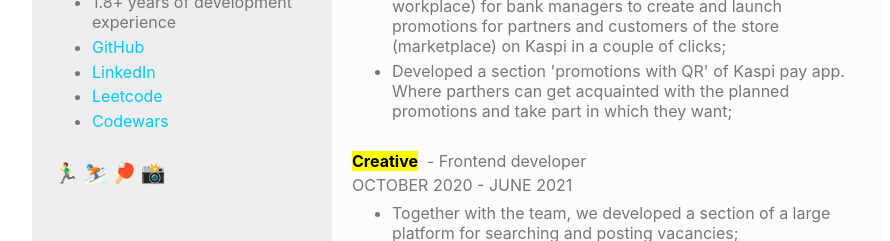
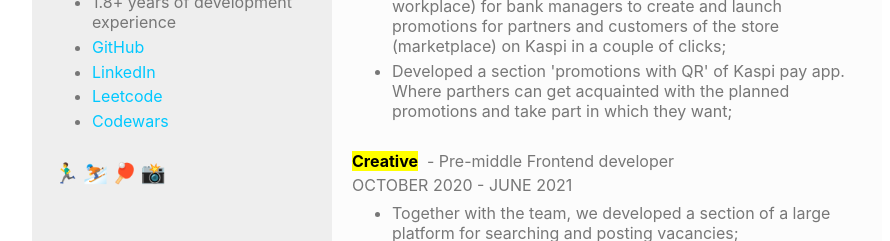
Before and after one commit to VasliSaidmuradov/resume, a React (Create React App) app: page / in a window 1280 px wide. Shown: the part 813-1054 px from the top of the page, without its empty margins (183-1073 px from the left). Built offline with nearby package versions, Linux system fonts and the light colour scheme.

Commit message:
refactor: change position in experience > creative block

```diff
--- a/src/gData.js
+++ b/src/gData.js
@@ -75,7 +75,7 @@ const gData = {
       {
         title: "Creative",
         site: "https://crtweb.ru/",
-        position: "Frontend developer",
+        position: "Pre-middle Frontend developer",
         date: "October 2020 - June 2021",
         list: [
           "Together with the team, we developed a section of a large platform for searching and posting vacancies;",
```
